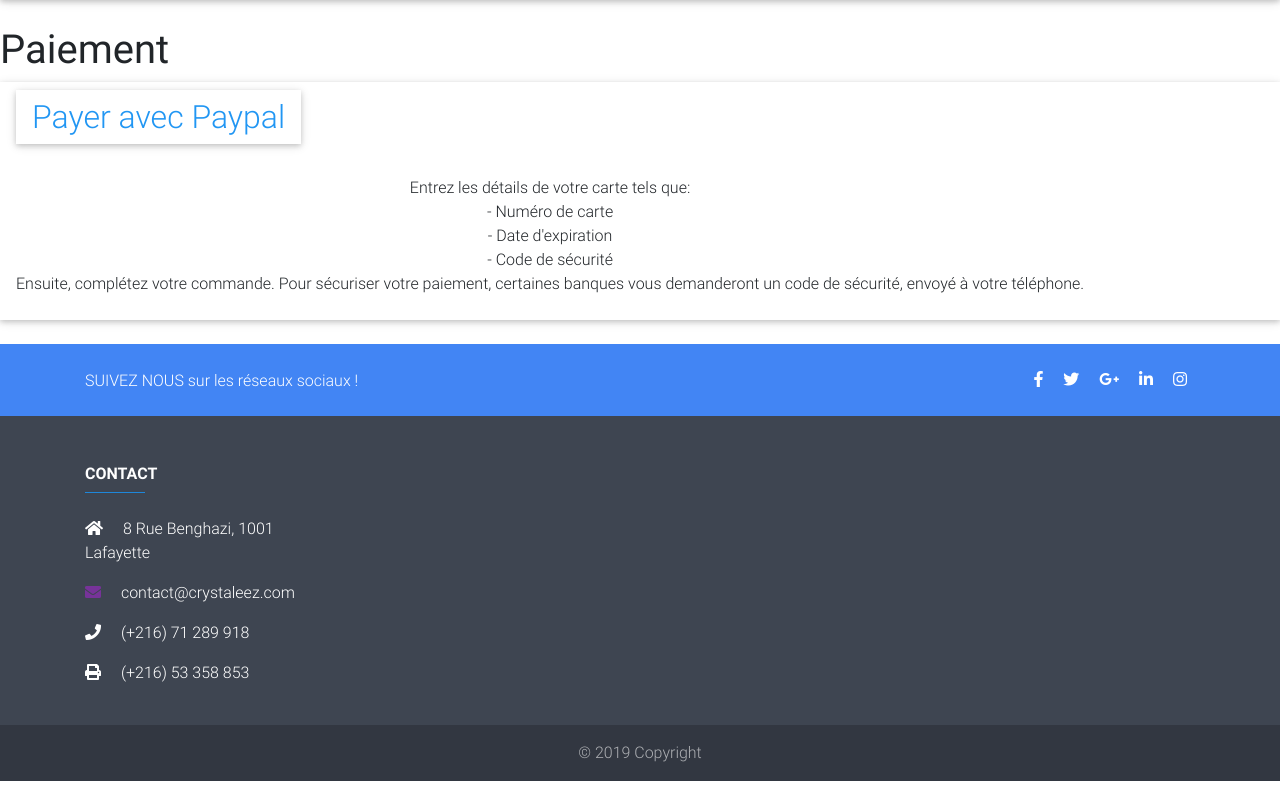
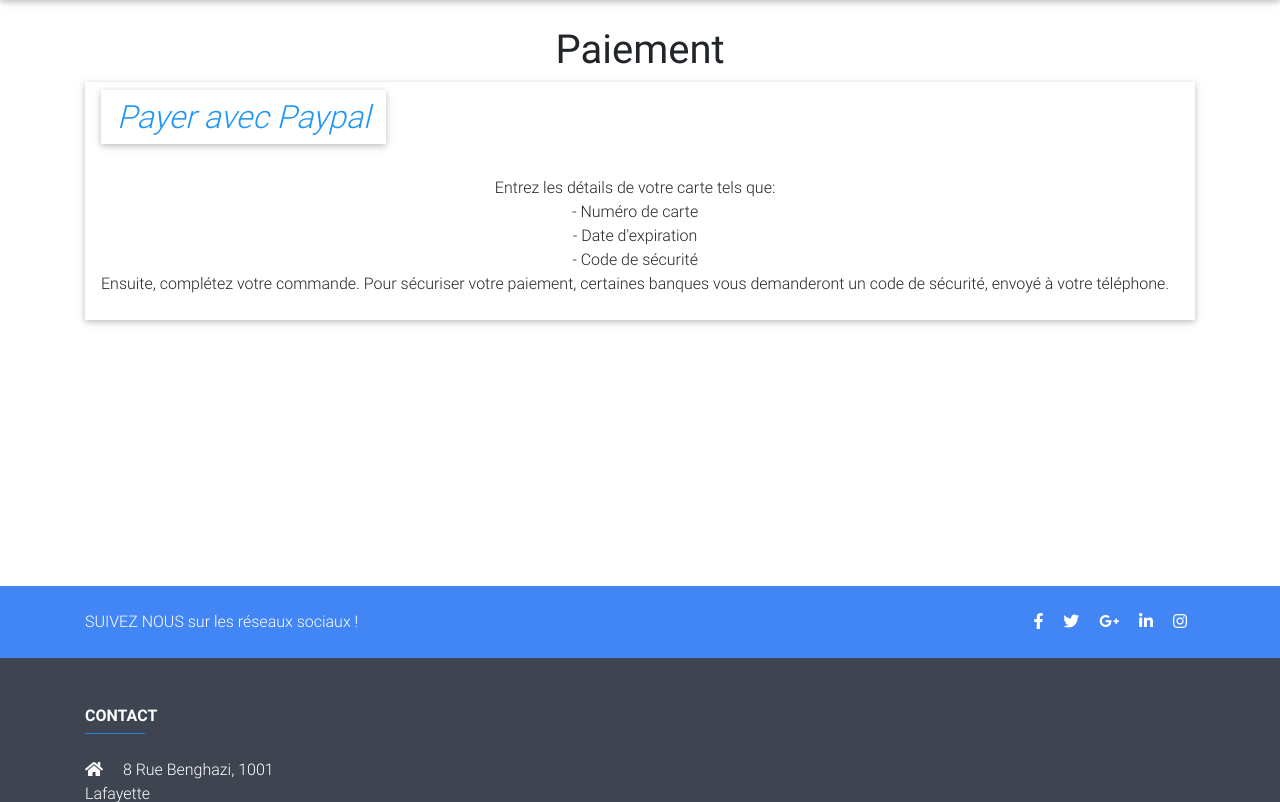
Before and after one commit to emna-emna/project-django, a Django app: template payment/templates/payment/process.html in a window 1280 px wide. Shown: the part 94-896 px from the top of the page. Before the commit the page ends 875 px from the top, so only its background shows below. Run offline with Django 3.2, Linux system fonts and the light colour scheme; the template is opened without the code that fills it, so the values that code supplies are empty; parts of the project's set-up code (start-up, migrations or seed data) failed here and were passed over; some libraries are stand-ins or nearby versions.

Commit message:
Update process.html

```diff
--- a/payment/templates/payment/process.html
+++ b/payment/templates/payment/process.html
@@ -1,11 +1,13 @@
 {% extends "base.html" %}
 {% block content %}
+
 <br class="container">
 
 <main class=" pt-4 ">
-<h1><strong>Paiement </strong></h1>
+<center><h1><strong>Paiement </strong></h1></center>
+<div class="container h-100">
 
-<center class="navbar"><h2 class="blue-text navbar">Payer avec Paypal </h2>
+    <center class="navbar"><h2 class="blue-text navbar"<strong><em>Payer avec Paypal</em></strong> </h2>
       {{form.render}}
       <p>
             <br>
```
